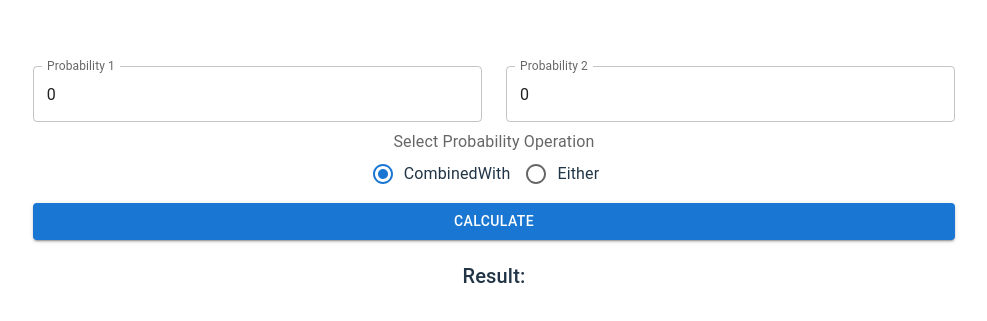
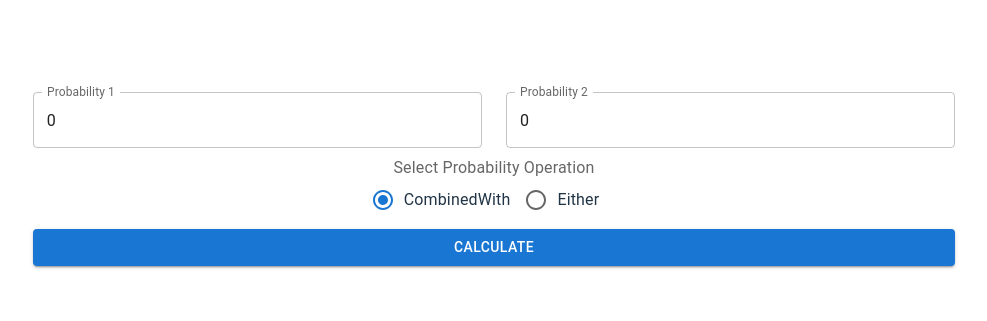
Before and after one commit to dorothyynwong/redington-calculator, a React (Vite) app in the folder frontend/: page / in a window 1280 px wide. Shown: the part 221-542 px from the top of the page, without its empty margins (146-1133 px from the left). Built offline with nearby package versions, Linux system fonts and the light colour scheme; no server answers.

Commit message:
refactored ProbabilityCalculationForm

```diff
--- a/frontend/src/components/ProbabilityCalculationForm.tsx
+++ b/frontend/src/components/ProbabilityCalculationForm.tsx
@@ -74,7 +74,7 @@ const ProbabilityCalculationForm = () => {
                     </Grid>
                 </Grid>
             </Box>
-            {result !== null && (
+            {result && (
                 <Typography variant="h6" style={{ marginTop: "20px" }}>
                     Result: {result?.result}
                 </Typography>
```
